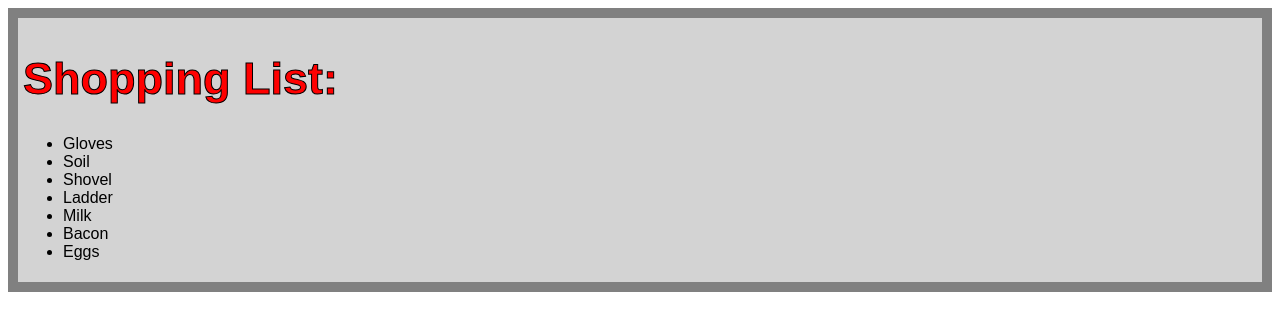
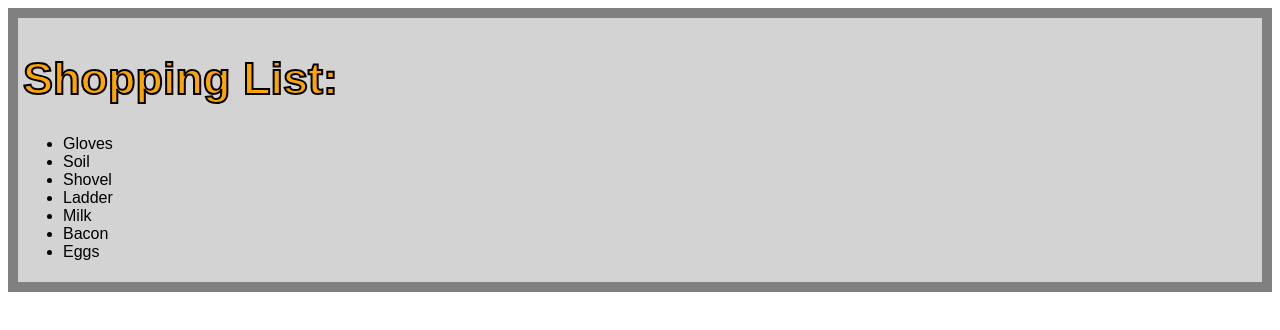
Before and after one commit to NumberEater/upgraded-octo-robot, a plain HTML site: page index.html in a window 1280 px wide. Drawn offline with Linux system fonts and the light colour scheme.

Commit message:
Changed color of an element

```diff
--- a/css/index.css
+++ b/css/index.css
@@ -1,7 +1,7 @@
 body h1 {
 			font-family:fantasy;
-			-webkit-text-stroke:1px black;
-			color:red;
+			-webkit-text-stroke:2px black;
+			color:orange;
 			font-size:45px;
 		}
 		body ul li {
```
